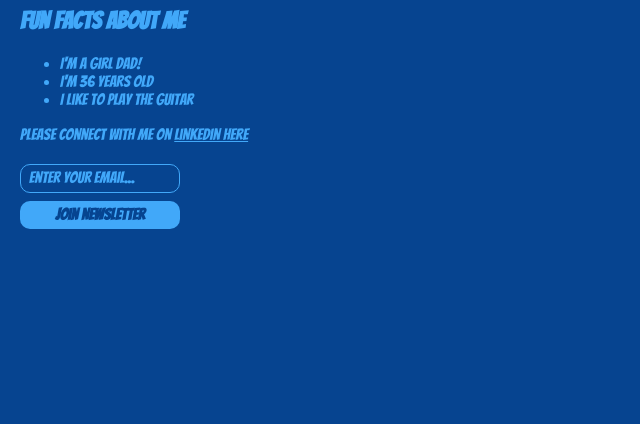
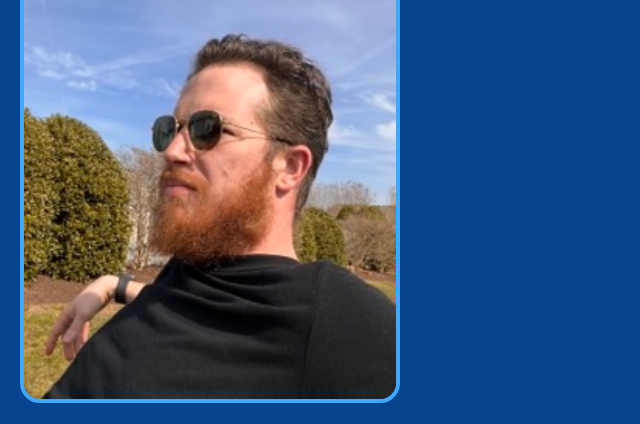
Before and after one commit to Tkenney86/Profile, a website built with Vite: page index.html in a window 1280 px wide. Shown: the part 121-545 px from the top of the page, without its empty margins (0-640 px from the left). Built offline with nearby package versions, Linux system fonts and the light colour scheme; files whose address does not match are found by name; a web font is replaced by a local one.

Commit message:
Update index.html

```diff
--- a/index.html
+++ b/index.html
@@ -10,7 +10,7 @@
         Challenge 1:
         Write the HTML for your personal website.
         -->
-        <img src="profile.jpg">
+        <img src="Profile.jpeg">
         <h1>Hi, my name is Trevor</h1>
         <h2>Fun facts about me</h2>
         <ul>
```
